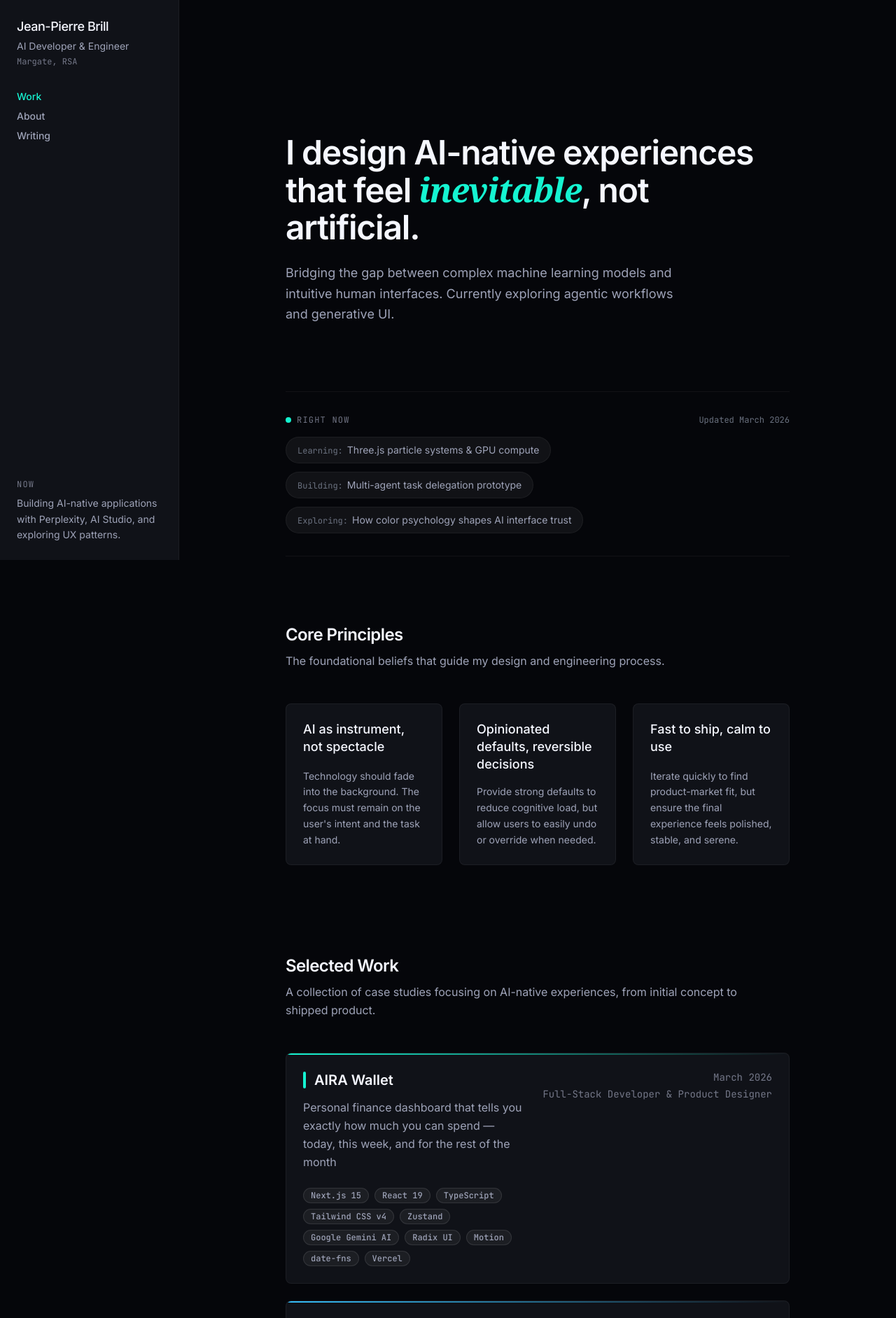
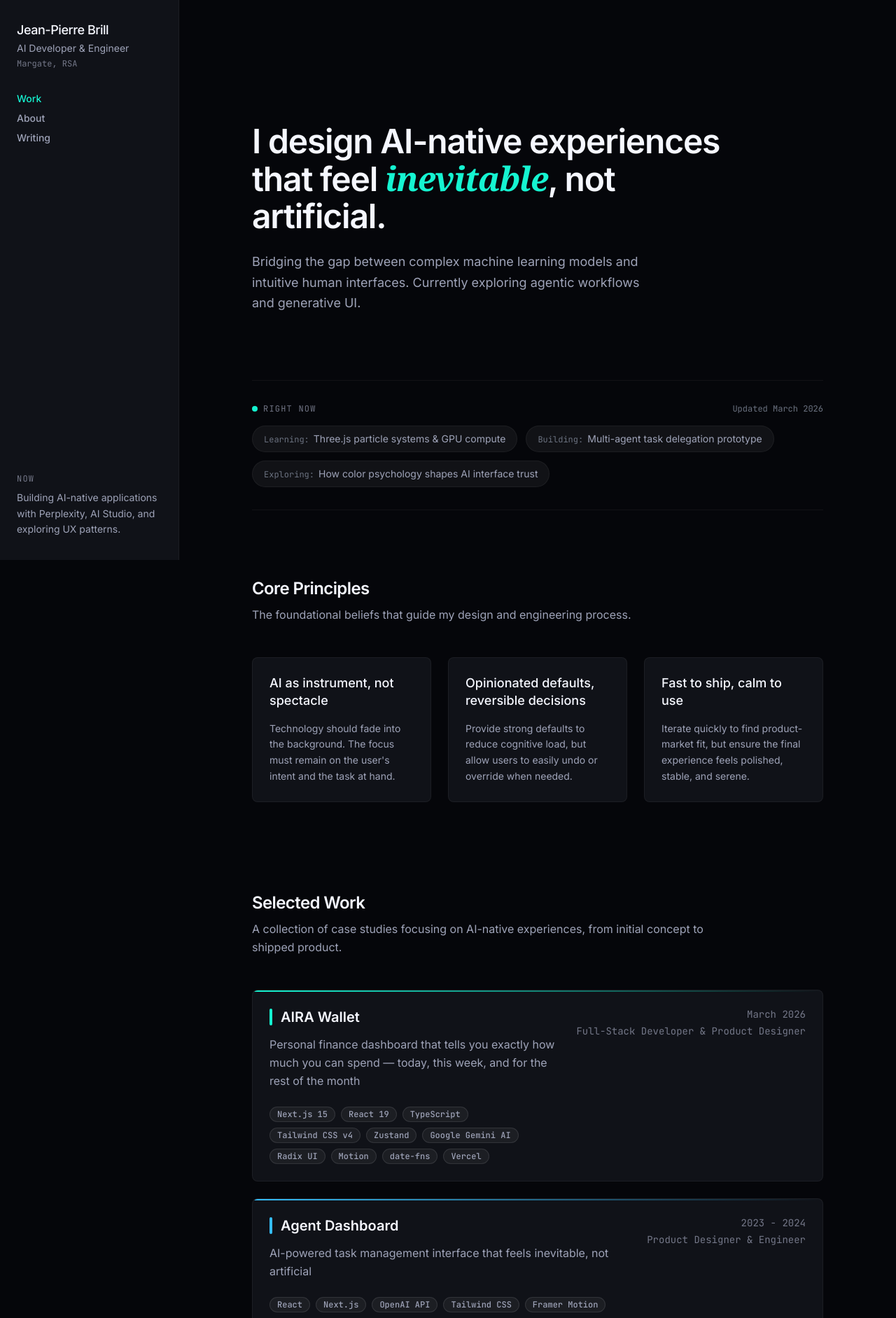
Before and after one commit to JPBrill/portfolio, a Next.js app: page / in a window 1280 px wide. Shown: the top 1883 px of the page at 70% size. Built offline with nearby package versions, Linux system fonts and the light colour scheme.

Commit message:
fix: responsive layout — fluid widths, padding, sidebar, card text expansion

```diff
--- a/components/home/ProjectCard.tsx
+++ b/components/home/ProjectCard.tsx
@@ -36,7 +36,6 @@ export function SmoothScroll({ children }: { children: React.ReactNode }) {
   return <>{children}</>;
 }
 
-
 export function ProjectCard({ project, index }: ProjectCardProps) {
   return (
     <motion.div
@@ -62,11 +61,10 @@ export function ProjectCard({ project, index }: ProjectCardProps) {
           />
 
           <div className="flex flex-col md:flex-row md:items-start justify-between gap-6 relative z-10">
-            <div className="flex-1">
+            <div className="flex-1 min-w-0">
               <div className="flex items-center gap-3 mb-3">
-                {/* Vertical accent bar instead of dot */}
                 <div
-                  className="w-1 h-6 rounded-full"
+                  className="w-1 h-6 rounded-full flex-shrink-0"
                   style={{ backgroundColor: project.theme.accent }}
                 />
                 <h3 className="text-xl font-semibold text-text-primary group-hover:text-accent-primary transition-colors duration-200">
@@ -74,7 +72,8 @@ export function ProjectCard({ project, index }: ProjectCardProps) {
                 </h3>
               </div>
 
-              <p className="text-text-secondary text-base mb-6 max-w-xl leading-relaxed">
+              {/* Removed max-w-xl — text now fills the flex-1 container fluidly */}
+              <p className="text-text-secondary text-base mb-6 leading-relaxed w-full">
                 {project.oneLiner}
               </p>
 
@@ -85,8 +84,9 @@ export function ProjectCard({ project, index }: ProjectCardProps) {
               </div>
             </div>
 
-            <div className="flex flex-col items-start md:items-end gap-1 text-sm font-mono text-text-secondary/70">
+            <div className="flex flex-row md:flex-col items-start md:items-end gap-2 md:gap-1 text-sm font-mono text-text-secondary/70 flex-shrink-0">
               <span>{project.timeframe}</span>
+              <span className="text-text-secondary/40 md:hidden">·</span>
               <span>{project.role}</span>
             </div>
           </div>
--- a/components/layout/AppShell.tsx
+++ b/components/layout/AppShell.tsx
@@ -18,7 +18,8 @@ export function AppShell({ children, theme }: AppShellProps) {
     <div className="min-h-screen bg-bg-base text-text-primary">
       <IdentityStrip />
 
-      <main className="md:ml-64 pt-48 md:pt-0 min-h-screen relative">
+      {/* pt-[72px] on mobile accounts for the fixed topbar height; md uses sidebar offset */}
+      <main className="md:ml-64 pt-[72px] md:pt-0 min-h-screen relative">
         <AnimatePresence mode="wait">
           <motion.div
             key={pathname}
--- a/components/layout/IdentityStrip.tsx
+++ b/components/layout/IdentityStrip.tsx
@@ -7,28 +7,27 @@ export function IdentityStrip() {
   const pathname = usePathname();
 
   return (
-    <aside className="fixed top-0 left-0 w-full md:w-64 md:h-screen bg-bg-elevated border-b md:border-b-0 md:border-r border-white/5 z-40 flex flex-col justify-between p-6">
-      <div>
-        <Link href="/" className="block mb-8 group">
-          <h1 className="text-lg font-medium tracking-tight text-text-primary group-hover:text-accent-primary transition-colors duration-180">
+    // Mobile: fixed topbar with controlled height; Desktop: fixed full-height sidebar
+    <aside className="fixed top-0 left-0 w-full h-[72px] md:w-64 md:h-screen bg-bg-elevated border-b md:border-b-0 md:border-r border-white/5 z-40 flex flex-row md:flex-col justify-between md:justify-between items-center md:items-start px-4 md:px-6 py-0 md:py-8">
+      <Link href="/" className="block group flex-shrink-0">
+        <h1 className="text-base md:text-lg font-medium tracking-tight text-text-primary group-hover:text-accent-primary transition-colors duration-180 leading-tight">
           Jean-Pierre Brill
         </h1>
-          <p className="text-sm text-text-secondary mt-1">
+        <p className="text-xs md:text-sm text-text-secondary mt-0.5 md:mt-1">
           AI Developer & Engineer
         </p>
-          <p className="text-xs text-text-secondary/70 mt-1 font-mono">
+        <p className="hidden md:block text-xs text-text-secondary/70 mt-1 font-mono">
           Margate, RSA
         </p>
       </Link>
 
-        <nav className="flex flex-wrap md:flex-col gap-4 md:gap-2 pb-2 md:pb-0">
+      <nav className="flex flex-row md:flex-col gap-5 md:gap-2 md:mt-8">
         <NavLink href="/" active={pathname === '/'}>Work</NavLink>
         <NavLink href="/about" active={pathname === '/about'}>About</NavLink>
         <NavLink href="/writing" active={pathname === '/writing'}>Writing</NavLink>
       </nav>
-      </div>
 
-      <div className="hidden md:block">
+      <div className="hidden md:block md:mt-auto">
         <div className="text-xs font-mono text-text-secondary/70 uppercase tracking-widest mb-2">
           Now
         </div>
--- a/components/layout/MainColumn.tsx
+++ b/components/layout/MainColumn.tsx
@@ -2,7 +2,8 @@ import { ReactNode } from 'react';
 
 export function MainColumn({ children, className = '' }: { children: ReactNode; className?: string }) {
   return (
-    <div className={`w-full max-w-3xl mx-auto px-6 pt-12 pb-32 md:pt-24 md:pb-64 ${className}`}>
+    // max-w-4xl on large screens for breathing room; fluid px scaling across breakpoints
+    <div className={`w-full max-w-4xl mx-auto px-4 sm:px-6 lg:px-10 pt-10 pb-24 md:pt-20 md:pb-48 ${className}`}>
       {children}
     </div>
   );
--- a/components/project/ProjectHero.tsx
+++ b/components/project/ProjectHero.tsx
@@ -10,21 +10,22 @@ interface ProjectHeroProps {
 
 export function ProjectHero({ project }: ProjectHeroProps) {
   return (
-    <section className="mb-24">
+    <section className="mb-16 md:mb-24">
       <div
         className="w-16 h-1 rounded-full mb-8"
         style={{ backgroundColor: project.theme.accent }}
       />
 
-      <h1 className="text-5xl font-bold mb-4 text-text-primary">
+      <h1 className="text-3xl sm:text-4xl md:text-5xl font-bold mb-4 text-text-primary leading-tight">
         {project.title}
       </h1>
 
-      <p className="text-xl text-text-secondary mb-8 max-w-2xl leading-relaxed">
+      {/* Removed max-w-2xl — fills container fluidly, capped by MainColumn's max-w-4xl */}
+      <p className="text-lg md:text-xl text-text-secondary mb-8 leading-relaxed w-full">
         {project.oneLiner}
       </p>
 
-      <div className="grid grid-cols-2 md:grid-cols-4 gap-6 mb-8">
+      <div className="grid grid-cols-2 sm:grid-cols-4 gap-4 md:gap-6 mb-8">
         <div>
           <div className="text-xs font-mono text-text-tertiary uppercase tracking-widest mb-1">Role</div>
           <div className="text-sm text-text-secondary">{project.role}</div>
```
Lines whose indentation alone changed are shown as unchanged.
